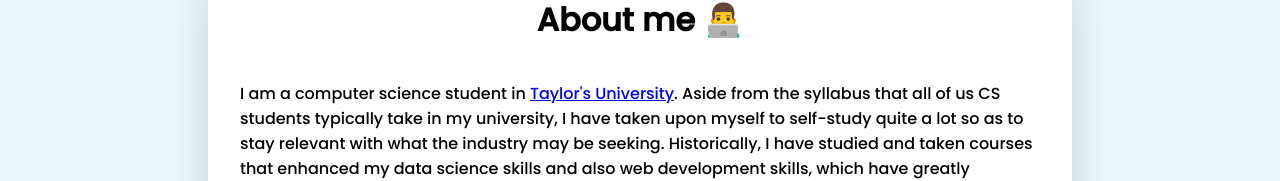
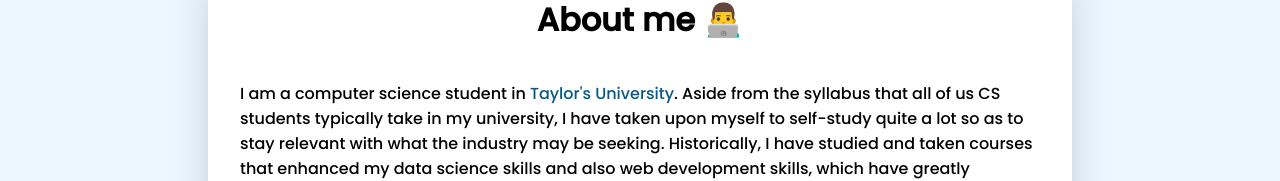
Before and after one commit to ziwei531/website-portfolio, a SvelteKit app: page /about in a window 1280 px wide. Shown: the part 199-380 px from the top of the page. Built offline with nearby package versions, Linux system fonts and the light colour scheme.

Commit message:
Update +page.svelte

```diff
--- a/src/routes/about/+page.svelte
+++ b/src/routes/about/+page.svelte
@@ -16,6 +16,7 @@
 
 		<p class="about-text">
 			I am a computer science student in <a
+				class="pure-link"
 				target="_blank"
 				href="https://university.taylors.edu.my/en.html">Taylor's University</a
 			>. Aside from the syllabus that all of us CS students typically take in my
```
